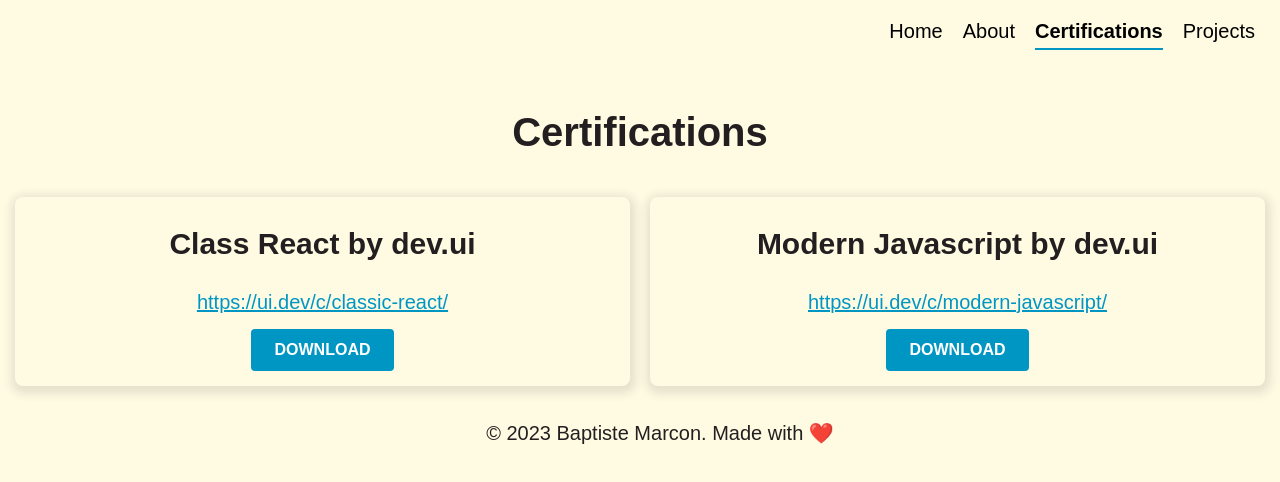
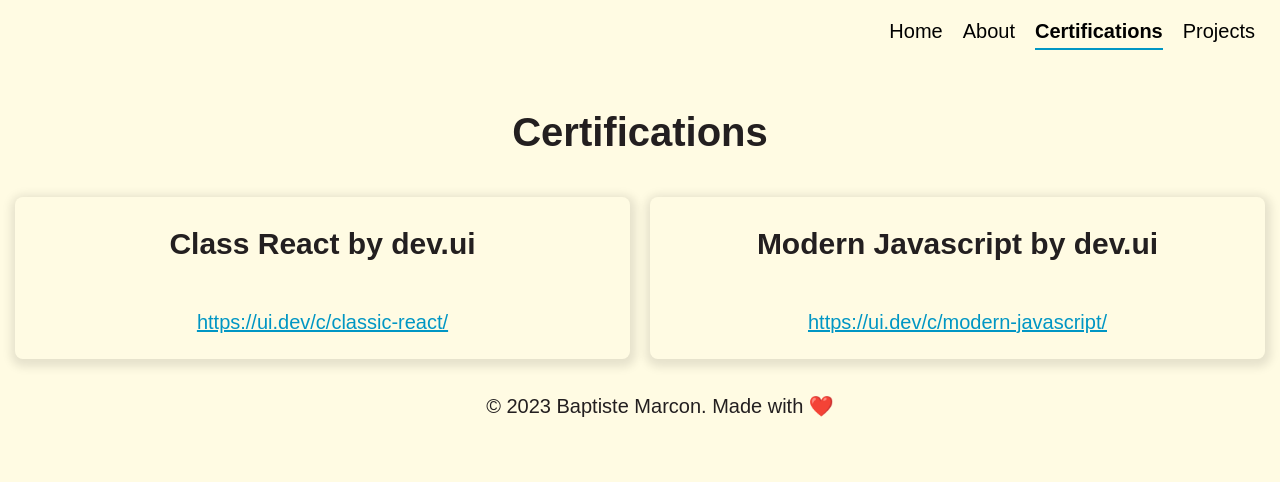
Before and after one commit to baptistemcn/personnal-website, a React (Vite) app: page /en/ in a window 1280 px wide. Both pictures are taken after a click on the item "Certifications". Shown: the top 482 px of the page. Built offline with nearby package versions, Linux system fonts and the light colour scheme.

Commit message:
feat(certif): remove download pdf

```diff
--- a/src/assets/db.ts
+++ b/src/assets/db.ts
@@ -1,7 +1,5 @@
 import github from "./github.png";
 import linkedin from "./linkedin.png";
-import react from "./Classic React Certificate.pdf";
-import modern_js from "./Modern JavaScript Certificate.pdf";
 
 export const ICONS = [
   {
@@ -64,13 +62,9 @@ export const CERTIFICATES = [
   {
     name: "Class React by dev.ui",
     link: "https://ui.dev/c/classic-react/",
-    download: `${react}`,
-    label: "Download",
   },
   {
     name: "Modern Javascript by dev.ui",
     link: "https://ui.dev/c/modern-javascript/",
-    download: `${modern_js}`,
-    label: "Download",
   },
 ];
--- a/src/components/Certificate.tsx
+++ b/src/components/Certificate.tsx
@@ -9,9 +9,11 @@ export const Certificate = ({ certificates }: CertificatesProps) => {
           <article className="certificate-container" key={index}>
             <h2>{cert.name}</h2>
             <a href={cert.link}>{cert.link}</a>
-            <a href={cert.download} target="_blank" rel="noopener" download>
-              <button>{cert.label}</button>
-            </a>
+            {cert.download && (
+              <a href={cert.download} target="_blank" rel="noopener" download>
+                <button>{cert.label}</button>
+              </a>
+            )}
           </article>
         );
       })}
--- a/src/components/certificate.css
+++ b/src/components/certificate.css
@@ -12,6 +12,7 @@
 }
 
 .certificate-container > a {
+  margin: 1em 0;
   color: var(--blue);
 }
 
```
Also changed, not shown: 2 other files (tests, documents, lock files or other folders).
